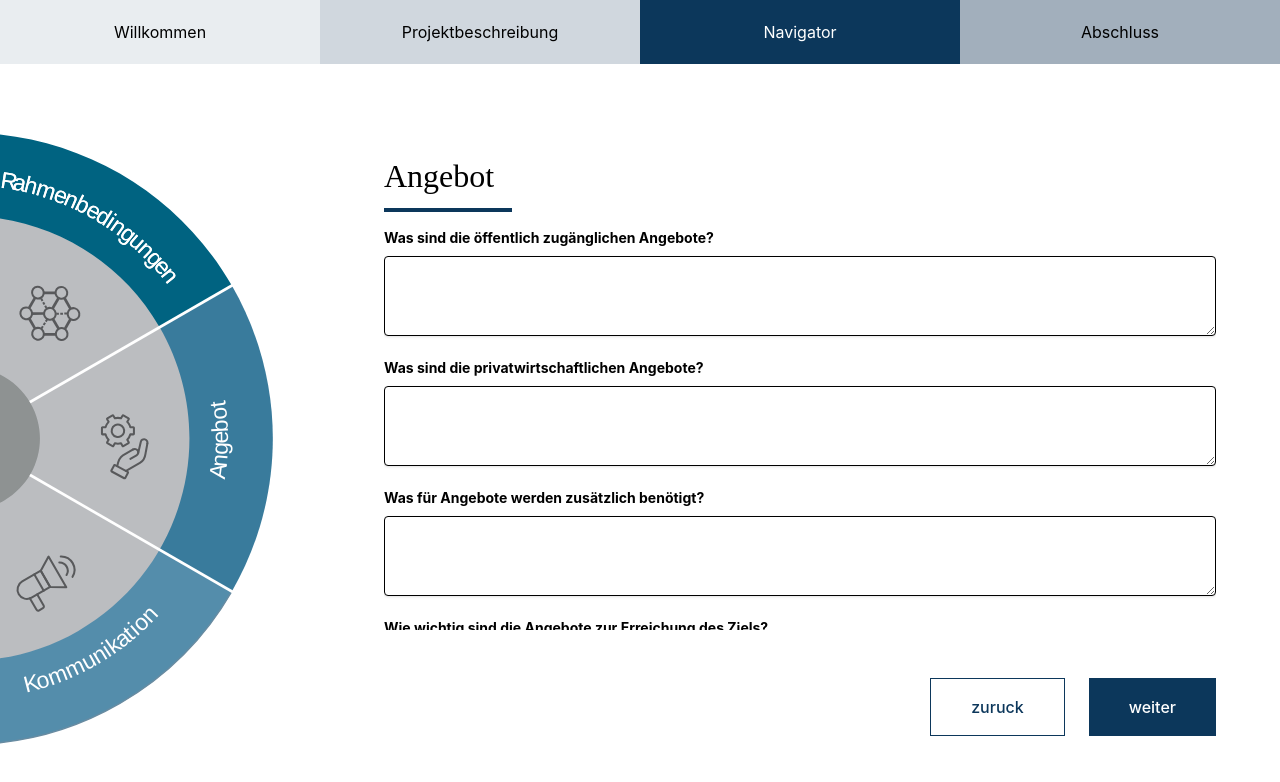
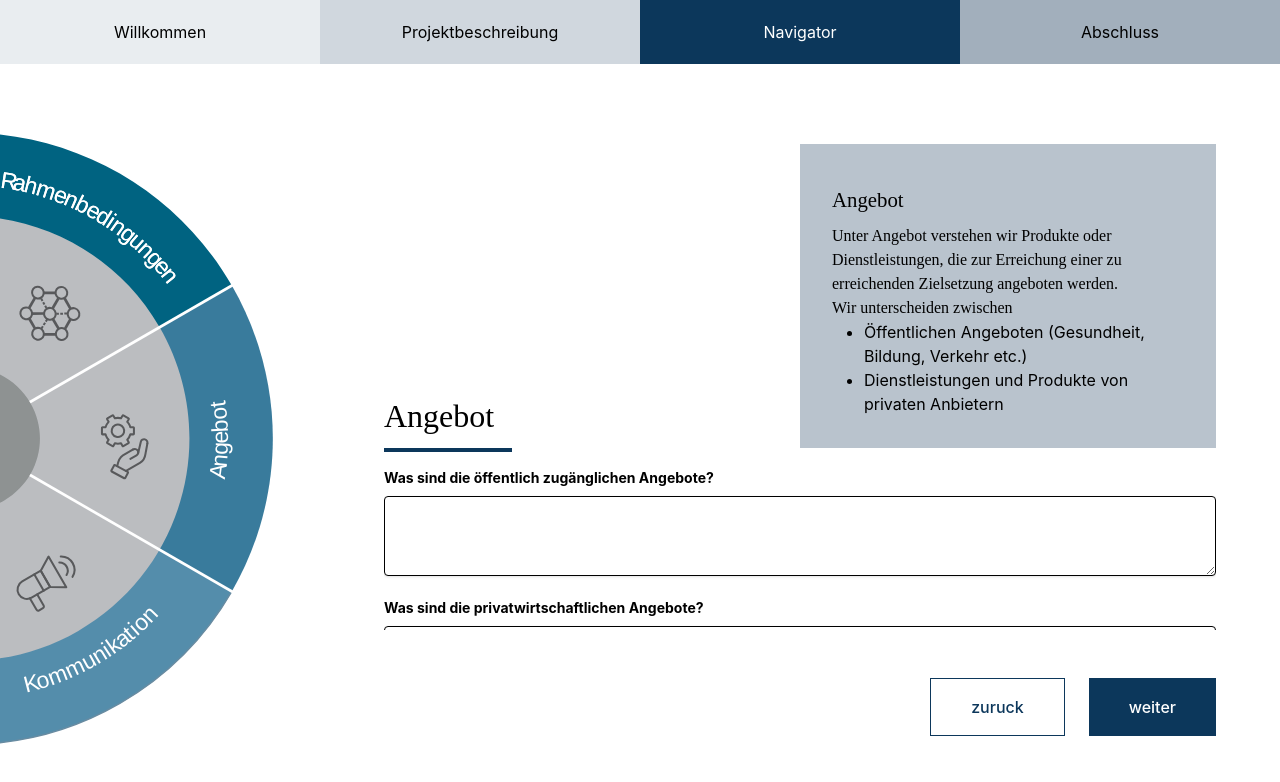
Before and after one commit to belibasCH/navigator_user, a React (Create React App) app: page /Navigator in a window 1280 px wide. Shown: the top 782 px of the page. Built offline with nearby package versions, Linux system fonts and the light colour scheme.

Commit message:
add despriptio field

```diff
--- a/src/components/Pages/Navigator/Kategorie.jsx
+++ b/src/components/Pages/Navigator/Kategorie.jsx
@@ -6,12 +6,29 @@ import Formfield from '../../Formfield'
 
 
 
-const Kategorie = ({ handle, data, title }) => {
+const Kategorie = ({ handle, data, title, decription }) => {
 
     return (
         <>
             <div className="flex flex-col py-4">
+                <div className='flex justify-between items-end '>
                 <h1>{title}</h1>
+                <div className='bg-secondary-300 p-8 max-w-[50%]'>
+                    <h2>Angebot</h2>
+                    {decription}
+                    <p>
+                    Unter Angebot verstehen wir Produkte oder Dienstleistungen, die zur Erreichung einer zu erreichenden Zielsetzung angeboten werden. </p>
+<p>Wir unterscheiden zwischen</p>
+<ul className='list-disc px-8'>
+    <li>Öffentlichen Angeboten (Gesundheit, Bildung, Verkehr etc.)</li>
+    <li>Dienstleistungen und Produkte von privaten Anbietern</li>
+    </ul>
+
+
+
+                </div>
+                </div>
+
                 <div className="bg-primary-100 h-1 w-32"></div>
                 <Formfield onChange={handle} data={data.a} id="a" label="Öffentliche Angebote" placeholder={data.afrage} />
                 <Formfield onChange={handle} data={data.b} id="b" label="Private Angebote" placeholder= {data.bfrage} />
--- a/src/components/Pages/Navigator/NavigatorForm.jsx
+++ b/src/components/Pages/Navigator/NavigatorForm.jsx
@@ -5,14 +5,21 @@ import { useState } from 'react'
 
 
 
-const NavigatorForm = ({ handle, data, weiter, zuruck, state}) => {
+const NavigatorForm = ({ handle, data, weiter, zuruck, state }) => {
     switch (state) {
         case 0:
             console.log('Angebot');
             return (<>
                 <div className="flex flex-col justify-between kategorie">
-                    <Kategorie handle={handle.angebot} data={data.tool.angebot} weiter={weiter} zuruck={zuruck}  title="Angebot" />
+                    <Kategorie
+                        handle={handle.angebot}
+                        data={data.tool.angebot}
+                        title="Angebot"
+                        description="<p>test</p>"
 
+
+
+                        />
                 </div></>);
             break;
         case 1:
@@ -66,8 +73,8 @@ const NavigatorForm = ({ handle, data, weiter, zuruck, state}) => {
 
             <div role="status">
                 <svg aria-hidden="true" className="mr-2 w-8 h-8 text-gray-200 animate-spin dark:text-gray-600 fill-blue-600" viewBox="0 0 100 101" fill="none" xmlns="http://www.w3.org/2000/svg">
-        <path d="M100 50.5908C100 78.2051 77.6142 100.591 50 100.591C22.3858 100.591 0 78.2051 0 50.5908C0 22.9766 22.3858 0.59082 50 0.59082C77.6142 0.59082 100 22.9766 100 50.5908ZM9.08144 50.5908C9.08144 73.1895 27.4013 91.5094 50 91.5094C72.5987 91.5094 90.9186 73.1895 90.9186 50.5908C90.9186 27.9921 72.5987 9.67226 50 9.67226C27.4013 9.67226 9.08144 27.9921 9.08144 50.5908Z" fill="currentColor"/>
-        <path d="M93.9676 39.0409C96.393 38.4038 97.8624 35.9116 97.0079 33.5539C95.2932 28.8227 92.871 24.3692 89.8167 20.348C85.8452 15.1192 80.8826 10.7238 75.2124 7.41289C69.5422 4.10194 63.2754 1.94025 56.7698 1.05124C51.7666 0.367541 46.6976 0.446843 41.7345 1.27873C39.2613 1.69328 37.813 4.19778 38.4501 6.62326C39.0873 9.04874 41.5694 10.4717 44.0505 10.1071C47.8511 9.54855 51.7191 9.52689 55.5402 10.0491C60.8642 10.7766 65.9928 12.5457 70.6331 15.2552C75.2735 17.9648 79.3347 21.5619 82.5849 25.841C84.9175 28.9121 86.7997 32.2913 88.1811 35.8758C89.083 38.2158 91.5421 39.6781 93.9676 39.0409Z" fill="currentFill"/>
+                    <path d="M100 50.5908C100 78.2051 77.6142 100.591 50 100.591C22.3858 100.591 0 78.2051 0 50.5908C0 22.9766 22.3858 0.59082 50 0.59082C77.6142 0.59082 100 22.9766 100 50.5908ZM9.08144 50.5908C9.08144 73.1895 27.4013 91.5094 50 91.5094C72.5987 91.5094 90.9186 73.1895 90.9186 50.5908C90.9186 27.9921 72.5987 9.67226 50 9.67226C27.4013 9.67226 9.08144 27.9921 9.08144 50.5908Z" fill="currentColor" />
+                    <path d="M93.9676 39.0409C96.393 38.4038 97.8624 35.9116 97.0079 33.5539C95.2932 28.8227 92.871 24.3692 89.8167 20.348C85.8452 15.1192 80.8826 10.7238 75.2124 7.41289C69.5422 4.10194 63.2754 1.94025 56.7698 1.05124C51.7666 0.367541 46.6976 0.446843 41.7345 1.27873C39.2613 1.69328 37.813 4.19778 38.4501 6.62326C39.0873 9.04874 41.5694 10.4717 44.0505 10.1071C47.8511 9.54855 51.7191 9.52689 55.5402 10.0491C60.8642 10.7766 65.9928 12.5457 70.6331 15.2552C75.2735 17.9648 79.3347 21.5619 82.5849 25.841C84.9175 28.9121 86.7997 32.2913 88.1811 35.8758C89.083 38.2158 91.5421 39.6781 93.9676 39.0409Z" fill="currentFill" />
                 </svg>
                 <span class="sr-only">Loading...</span>
             </div>
--- a/src/components/Pages/Willkommen.jsx
+++ b/src/components/Pages/Willkommen.jsx
@@ -8,8 +8,8 @@ function Willkommen() {
             <img className='object-cover h-full w-full md:object-right object-top' src="img/csc_ast.png" alt="" />
         </div>
         <div className="basis-2/3 flex flex-col p-8 md:p-16">
-            <div className="flex-1 flex flex-col justify-center">
-                <img className="md:object-none" src="img/navigator.png" alt="" />
+            <div className="flex-1 flex flex-col justify-center place-items-center">
+                <img className="w-96" src="img/navigator.png" alt="" />
             </div>
             <div className="flex-none flex justify-end gap-6">
                 <SecondaryButton text="Was ist der Navigator" path="/" />
--- a/tailwind.config.js
+++ b/tailwind.config.js
@@ -4,6 +4,9 @@ module.exports = {
         "./src/**/*.{js,jsx,ts,tsx}",
     ],
     theme: {
+        maxWidth: {
+            '1/2': '50%',
+        },
         extend: {
 
         },
```
Also changed, not shown: public/img/navigator.png. Lines whose indentation alone changed are shown as unchanged.
